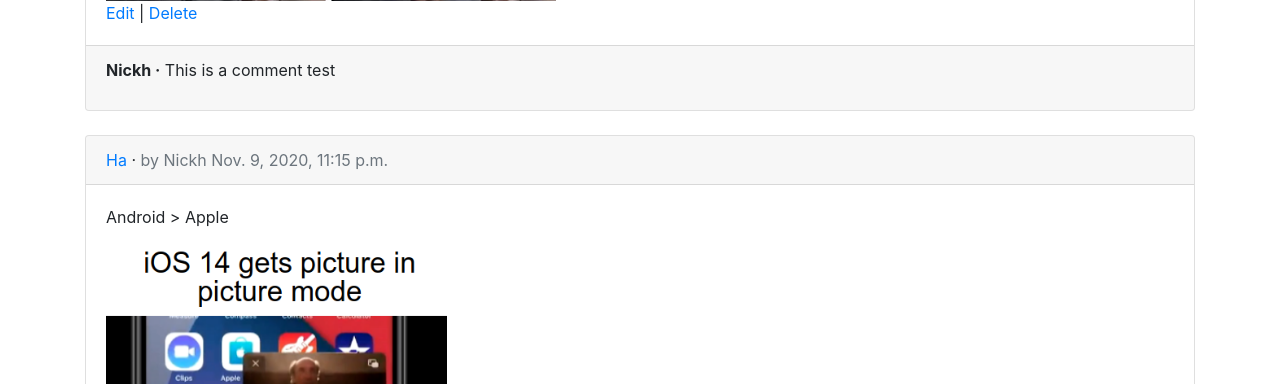
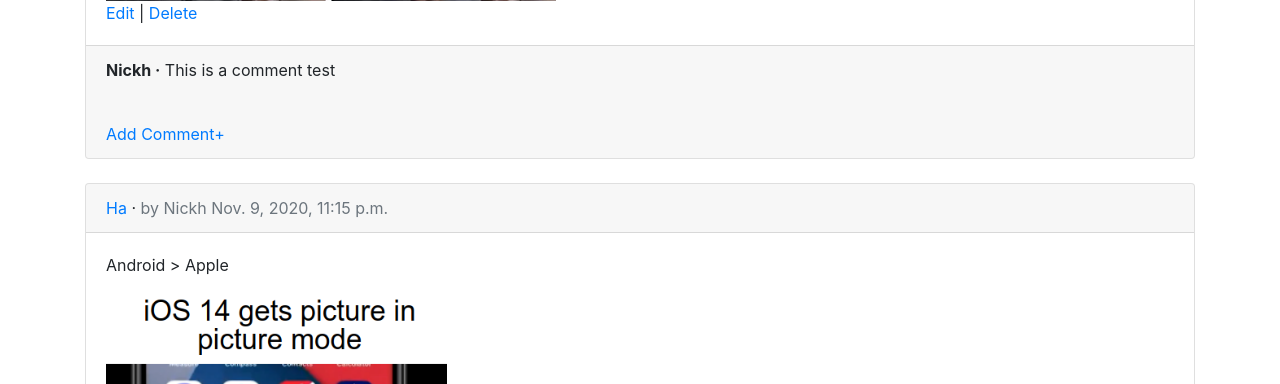
Before and after one commit to NickHaggerty/Reddit-2.0, a Django app: page /posts/ in a window 1280 px wide. Shown: the part 5049-5433 px from the top of the page. Run offline with Django 3.2, Linux system fonts and the light colour scheme; a user stored in the database is signed in; data comes from the database, SQL or seed files in the repository; some libraries are stand-ins or nearby versions.

Commit message:
Update post_list.html

```diff
--- a/templates/post_list.html
+++ b/templates/post_list.html
@@ -29,7 +29,7 @@
  	No Comments Yet... <a href="#">
 	<br/>
         Add One+</a>
-	{% endif %}
+	{% else %}
 
 
 	{% for comment in post.comments.all %}
@@ -38,6 +38,9 @@
            {{ comment }}
 	</p>
       {% endfor %}
+<br/>
+<a href="">Add Comment+</a>
+{% endif %}
     </div>
    </div>
    <br />
```
